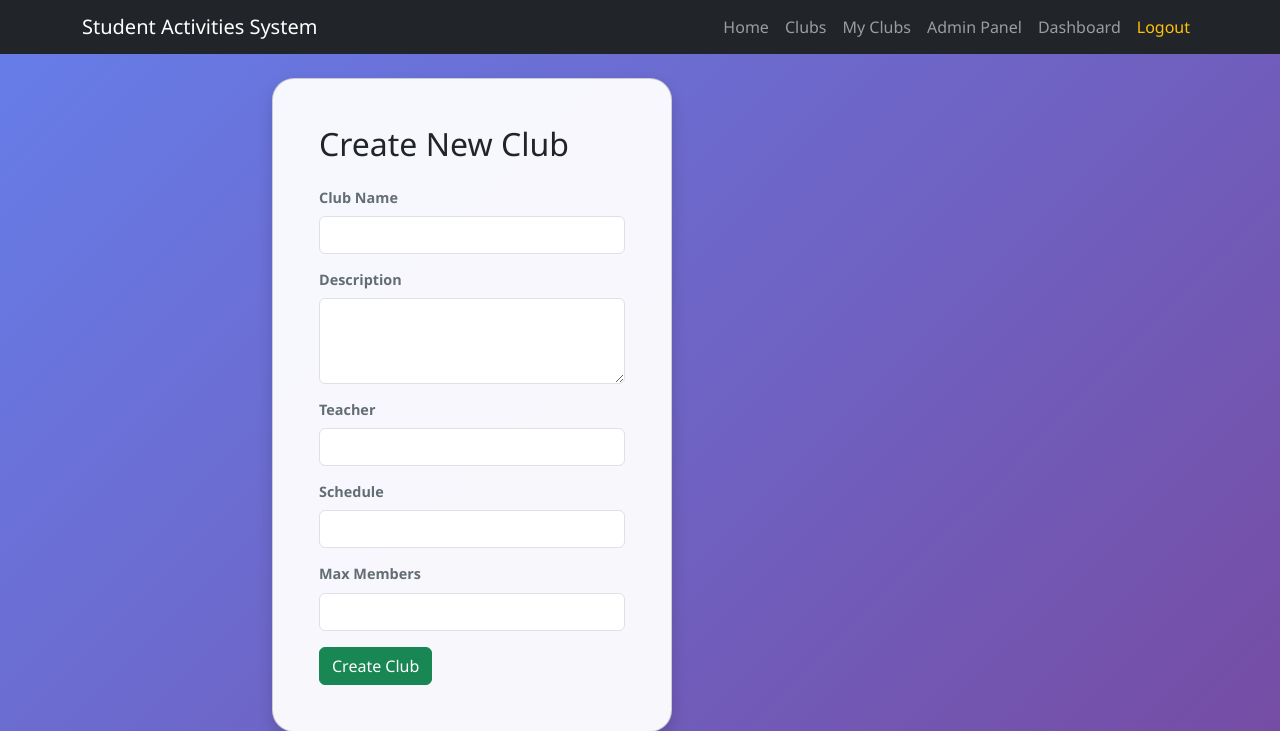
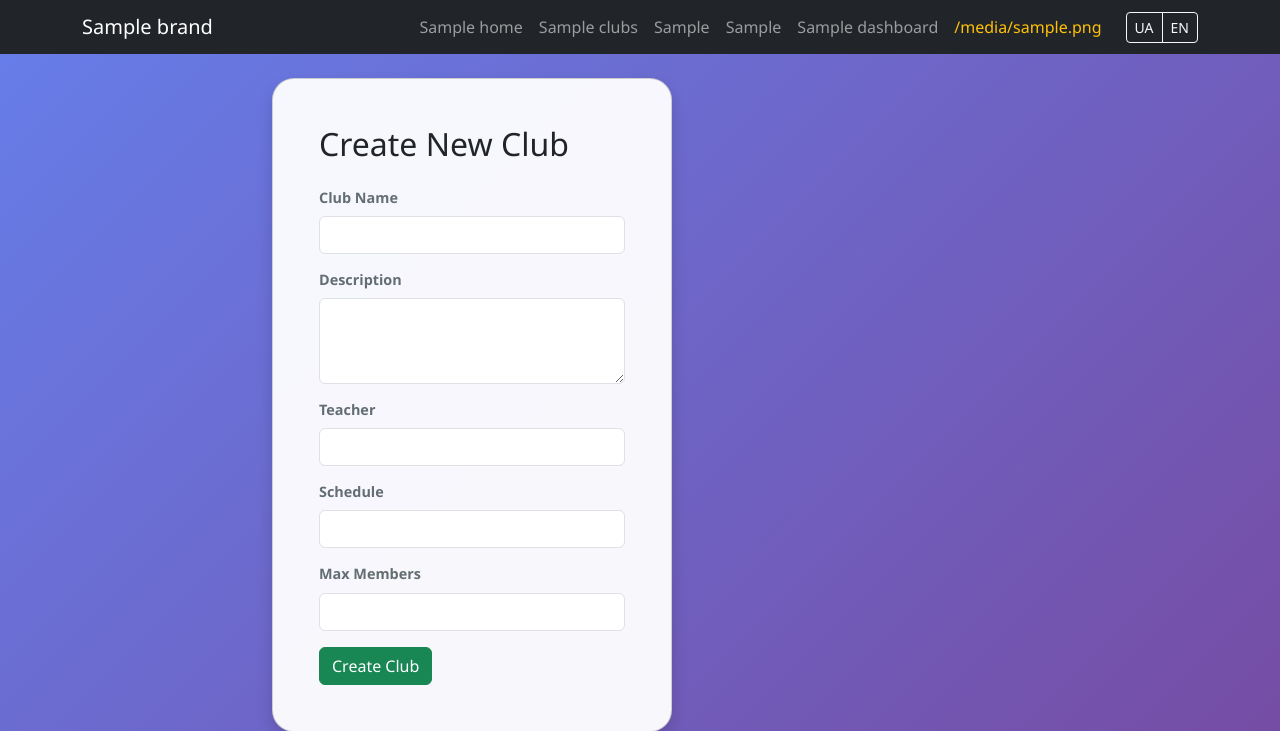
Before and after one commit to Goynadot/Extracurricular-activities, a Flask app: template static/templates/admin.html in a window 1280 px wide. Shown: the top 731 px of the page. Run offline with Flask 3, Linux system fonts and the light colour scheme; a user stored in the database is signed in; tables that the repository leaves empty hold one stand-in row (values such as "Sample post"); the template is opened without the code that fills it: most values are stand-ins (such as "Sample title", 1, 10 or a date in 2020).

Commit message:
Update base.html

```diff
--- a/static/templates/base.html
+++ b/static/templates/base.html
@@ -1,5 +1,5 @@
 <!DOCTYPE html>
-<html lang="uk">
+<html lang="{{ lang }}">
 <head>
     <meta charset="UTF-8">
     <meta name="viewport" content="width=device-width, initial-scale=1">
@@ -14,7 +14,7 @@
 <nav class="navbar navbar-expand-lg navbar-dark bg-dark">
     <div class="container">
         <a class="navbar-brand" href="/">
-            Student Activities System
+            {{ text['brand'] }}
         </a>
 
         <button class="navbar-toggler" type="button" data-bs-toggle="collapse" data-bs-target="#navbarNav">
@@ -22,39 +22,48 @@
         </button>
 
         <div class="collapse navbar-collapse" id="navbarNav">
-            <ul class="navbar-nav ms-auto">
+            <ul class="navbar-nav ms-auto align-items-center">
                 <li class="nav-item">
-                    <a class="nav-link" href="/">Home</a>
+                    <a class="nav-link" href="/">{{ text['home'] }}</a>
                 </li>
                 <li class="nav-item">
-                    <a class="nav-link" href="/clubs">Clubs</a>
+                    <a class="nav-link" href="/clubs">{{ text['clubs'] }}</a>
                 </li>
 
                 {% if current_user.is_authenticated %}
                     <li class="nav-item">
-                        <a class="nav-link" href="/my_clubs">My Clubs</a>
+                        <a class="nav-link" href="/my_clubs">{{ text['my_clubs'] }}</a>
                     </li>
 
                     {% if current_user.role == 'admin' %}
                         <li class="nav-item">
-                            <a class="nav-link" href="/admin">Admin Panel</a>
+                            <a class="nav-link" href="/admin">{{ text['admin_panel'] }}</a>
                         </li>
                     {% endif %}
 
                     <li class="nav-item">
-                        <a class="nav-link" href="/dashboard">Dashboard</a>
+                        <a class="nav-link" href="/dashboard">{{ text['dashboard'] }}</a>
                     </li>
                     <li class="nav-item">
-                        <a class="nav-link text-warning" href="/logout">Logout</a>
+                        <a class="nav-link text-warning" href="/logout">{{ text['logout'] }}</a>
                     </li>
                 {% else %}
                     <li class="nav-item">
-                        <a class="nav-link" href="/login">Login</a>
+                        <a class="nav-link" href="/login">{{ text['login'] }}</a>
                     </li>
                     <li class="nav-item">
-                        <a class="nav-link" href="/register">Register</a>
+                        <a class="nav-link" href="/register">{{ text['register'] }}</a>
                     </li>
                 {% endif %}
+
+                <li class="nav-item ms-lg-3 mt-2 mt-lg-0">
+                    <div class="btn-group btn-group-sm" role="group">
+                        <a href="{{ url_for('set_language', lang='uk') }}"
+                           class="btn btn-outline-light {% if lang == 'uk' %}active{% endif %}">UA</a>
+                        <a href="{{ url_for('set_language', lang='en') }}"
+                           class="btn btn-outline-light {% if lang == 'en' %}active{% endif %}">EN</a>
+                    </div>
+                </li>
             </ul>
         </div>
     </div>
```
